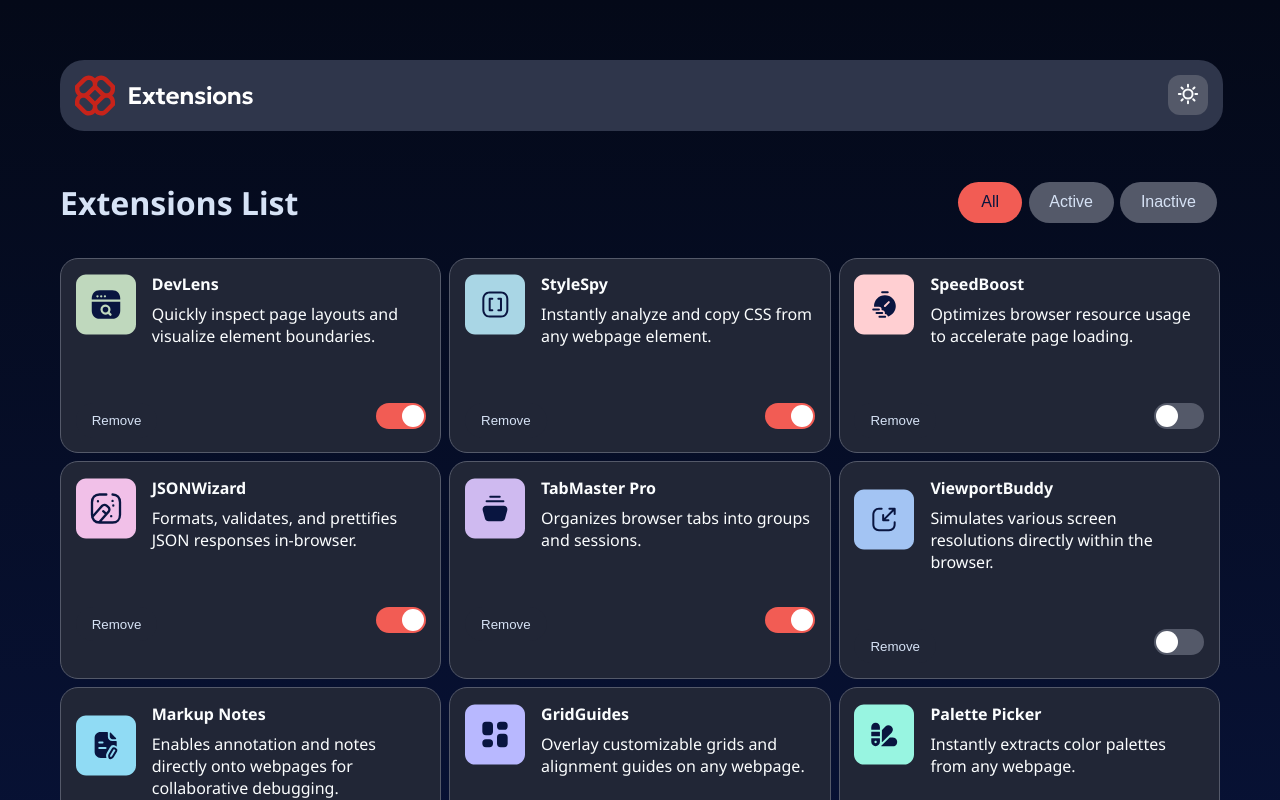
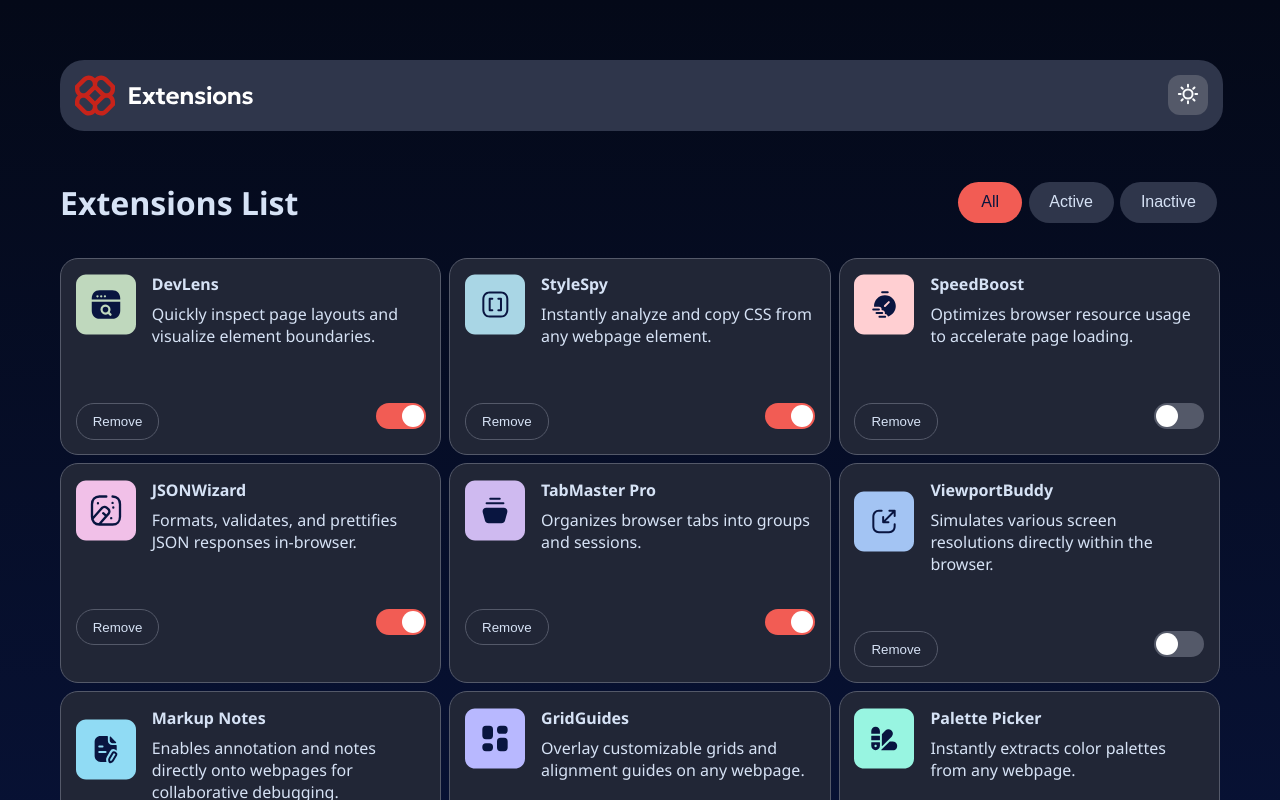
Before and after one commit to JongHoSke/frontend-mento-challenge-01, a React (Vite) app in the folder frontend-mento-p1/: page / in a window 1280 px wide. Shown: the top 800 px of the page. Built offline with nearby package versions, Linux system fonts and the light colour scheme.

Commit message:
컬러 테마 적용 중

```diff
--- a/frontend-mento-p1/src/assets/css/card.css
+++ b/frontend-mento-p1/src/assets/css/card.css
@@ -1,5 +1,5 @@
 .card-container {
-  color: var(--clr-neutral-0);
+  color: var(--clr-neutral-200);
   padding: 0.92rem;
   border: solid 1px var(--clr-neutral-600);
   background-color: var(--clr-neutral-800);
@@ -32,7 +32,7 @@
 
 .card-btns .remove {
   color: var(--clr-neutral-200);
-  border: hidden;
+  border: solid 1px var(--clr-neutral-600);
   padding: 0.6rem 1rem 0.6rem 1rem;
   border-radius: 18px;
   background-color: var(--clr-neutral-800);
@@ -40,7 +40,9 @@
 
 .card-btns .remove:hover {
   cursor: pointer;
+  border: hidden;
   background-color: var(--clr-red-400);
+  color: var(--clr-neutral-900);
 }
 
 .toggle-wrapper {
--- a/frontend-mento-p1/src/assets/css/main.css
+++ b/frontend-mento-p1/src/assets/css/main.css
@@ -19,8 +19,7 @@
   --clr-red-700: hsl(3, 77%, 44%);
 
   /* Gradient */
-  --gradient-light: linear-gradient(180deg, #ebf2fc 0%, #eef8f9 100%);
-  --gradient-dark: linear-gradient(180deg, #040918 0%, #091540 100%);
+  --gradient-bg: linear-gradient(180deg, #040918 0%, #091540 100%);
 
   /* ## Typography */
 
@@ -46,7 +45,7 @@ body {
   display: flex;
   justify-content: center;
   width: 100%;
-  background: var(--gradient-dark);
+  background: var(--gradient-bg);
   min-height: 100vh;
 }
 
@@ -73,7 +72,7 @@ body {
 
 .filter-button {
   color: var(--clr-neutral-200);
-  background-color: var(--clr-neutral-600);
+  background-color: var(--clr-neutral-700);
   min-width: 4rem;
   font-size: 1rem;
   cursor: pointer;
@@ -91,7 +90,7 @@ body {
   border-radius: 12px;
 }
 
-.toggle-btn :hover {
+.toggle-btn:hover {
   cursor: pointer;
 }
 
@@ -111,10 +110,21 @@ body {
   color: var(--clr-neutral-200);
 }
 
-.filter-button {
-}
-
 .filter-button.active {
   background-color: var(--clr-red-400);
   color: var(--clr-neutral-900);
 }
+
+/* 라이트 모드 */
+body[data-theme="light"] {
+  --gradient-bg: linear-gradient(180deg, #ebf2fc 0%, #eef8f9 100%);
+
+  /* 네츄럴 컬러 */
+  --clr-neutral-900: hsl(200, 60%, 99%);
+  --clr-neutral-800: hsl(200, 60%, 99%);
+  --clr-neutral-700: hsl(200, 60%, 99%);
+  --clr-neutral-200: hsl(227, 75%, 14%);
+
+  /* 레드 컬러 */
+  --clr-red-400: hsl(3, 77%, 44%);
+}
--- a/frontend-mento-p1/src/components/MainComponent.jsx
+++ b/frontend-mento-p1/src/components/MainComponent.jsx
@@ -33,8 +33,15 @@ const MainComponent = () => {
           <div>
             <div className="logo-toggle">
               <img src={logoImg} alt="로고 이미지" />{" "}
-              <button className="btn-toggle">
-                <img src={toggleImg} alt="토글버튼" />
+              <button
+                className="btn-toggle"
+                onClick={() => {
+                  const current = document.body.dataset.theme;
+                  document.body.dataset.theme =
+                    current === "light" ? "dark" : "light";
+                }}
+              >
+                <img src={toggleImg} alt="테마 토글버튼" />
               </button>
             </div>
             <div className="filter-btns">
```
